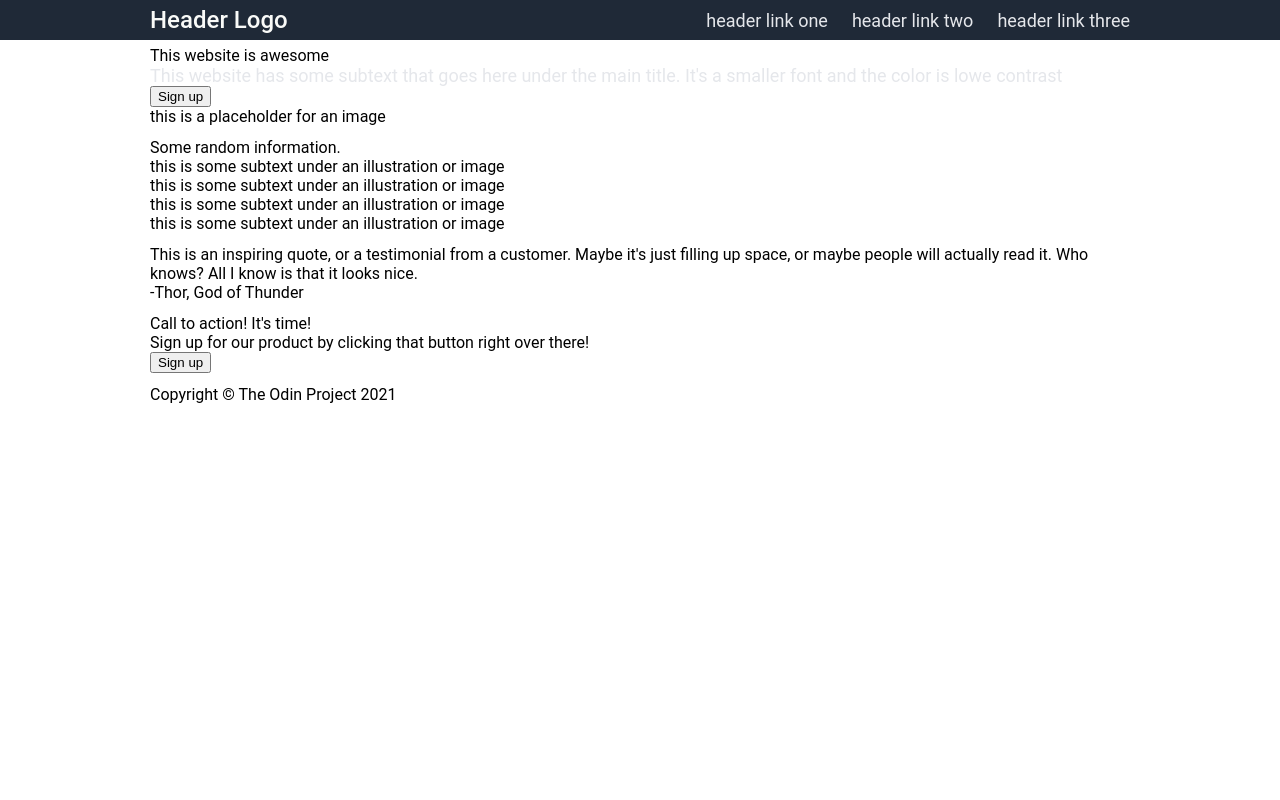
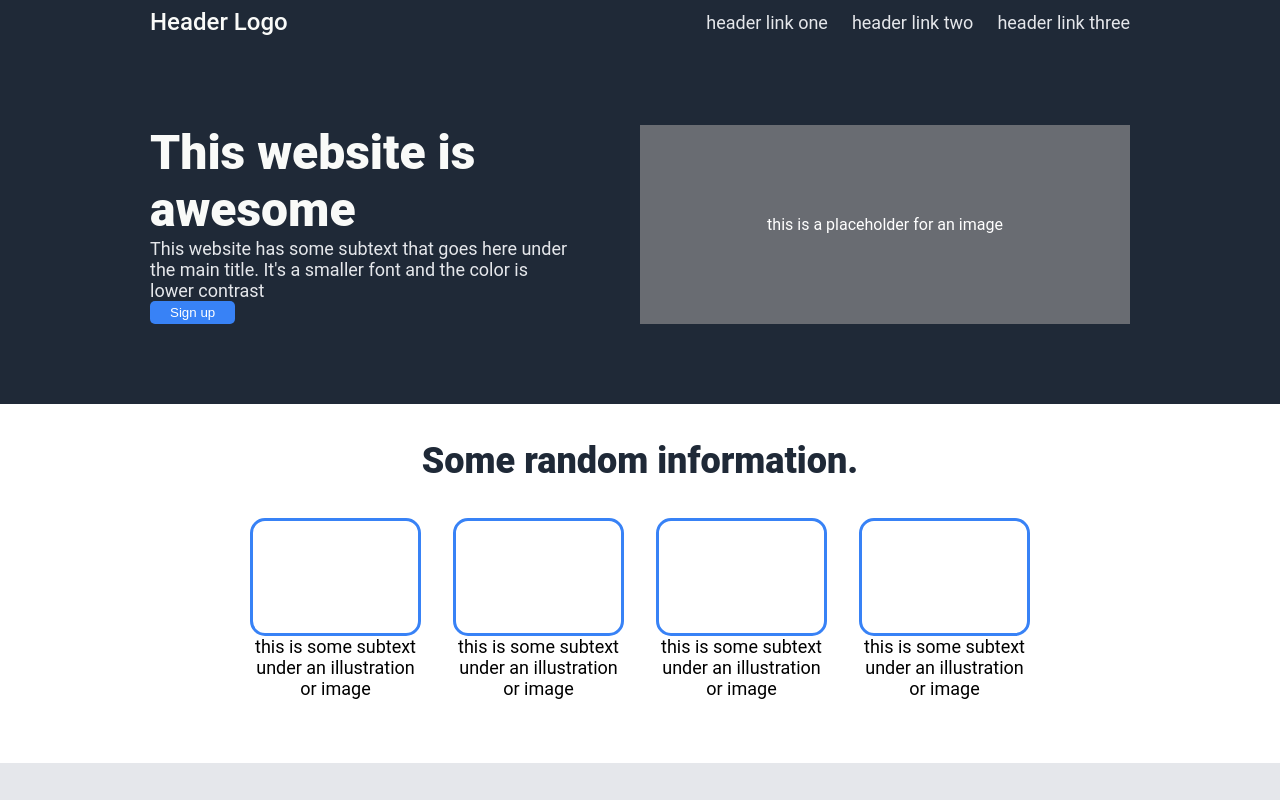
Before and after one commit to Daze-bot/landing-page, a plain HTML site: page index.html in a window 1280 px wide. Shown: the top 800 px of the page. Drawn offline with Linux system fonts and the light colour scheme.

Commit message:
Create landing page layout in css
This was the first attempt at laying out the webpage using css.
There are minor adjustments that need to be made to section 1
in regards to sizing.

```diff
--- a/index.html
+++ b/index.html
@@ -24,7 +24,7 @@
         This website is awesome
       </div>
       <div class="one-body">
-        This website has some subtext that goes here under the main title.  It's a smaller font and the color is lowe contrast
+        This website has some subtext that goes here under the main title.  It's a smaller font and the color is lower contrast
       </div>
       <button class="one-button">Sign up</button>
     </div>
@@ -56,15 +56,17 @@
     </div>
   </div>
   <div class="section-three">
-    <p>This is an inspiring quote, or a testimonial from a customer.  Maybe it's just filling up space, or maybe people will actually read it.  Who knows? All I know is that it looks nice.</p>
-    <p>-Thor, God of Thunder</p>
+    <p class="quote">This is an inspiring quote, or a testimonial from a customer.  Maybe it's just filling up space, or maybe people will actually read it.  Who knows? All I know is that it looks nice.</p>
+    <p class="author">-Thor, God of Thunder</p>
   </div>
   <div class="section-four">
-    <div class="four-text">
-      <div class="text-head">Call to action! It's time!</div>
-      <div class="text-body">Sign up for our product by clicking that button right over there!</div>
+    <div class="inside-four">
+      <div class="four-text">
+        <div class="text-head">Call to action! It's time!</div>
+        <div class="text-body">Sign up for our product by clicking that button right over there!</div>
+      </div>
+      <button class="four-button">Sign up</button>
     </div>
-    <button class="four-button">Sign up</button>
   </div>
   <div class="footer">
     Copyright &copy; The Odin Project 2021
--- a/styles.css
+++ b/styles.css
@@ -9,20 +9,19 @@ body {
 .header,
 .section-one,
 .section-two,
-.section-three,
 .section-four,
 .footer {
-  padding: 6px 150px;
+  padding-left: 150px;
+  padding-right: 150px;
 }
 
 .header {
   display: flex;
   justify-content: space-between;
   background-color: #1f2937;
-}
-
-.left-links {
-  font-size: 24px;
+  padding-top: 8px;
+  padding-bottom: 8px;
+  flex-shrink: 0;
 }
 
 .right-links {
@@ -38,6 +37,7 @@ a {
 .left-links a {
   color: #f9faf8;
   font-weight: 550;
+  font-size: 24px;
 }
 
 .right-links a,
@@ -46,6 +46,130 @@ a {
   font-size: 18px;
 }
 
+.section-one {
+  display: flex;
+  align-items: center;
+  background-color: #1f2937;
+  padding-top: 80px;
+  padding-bottom: 80px;
+}
+
+.part-one {
+  flex: 1;
+  padding-right: 64px;
+}
+
+.one-head {
+  font-size: 48px;
+  color: #f9faf8;
+  font-weight: 800;
+}
+
+.one-button {
+  background-color: #3882f6;
+  color: white;
+  border: 0;
+  padding: 4px 20px;
+}
+
+.part-two {
+  flex: 1;
+  text-align: center;
+  padding-top: 90px;
+  padding-bottom: 90px;
+  color: white;
+  background-color: rgb(105, 108, 114);
+  padding-left: 32px;
+  padding-right: 32px;
+}
+
+.section-two {
+  display: flex;
+  flex-direction: column;
+  text-align: center;
+  padding-bottom: 64px;
+}
+
+.two-head {
+  font-size: 36px;
+  font-weight: 800;
+  color: #1f2937;
+  padding: 36px;
+}
+
+.container {
+  display: flex;
+  gap: 32px;
+  align-items: center;
+  justify-content: center;
+  margin: 0px 100px;
+  font-size: 18px;
+}
+
+.two-img {
+  border-style: solid;
+  border-color: #3882f6;
+  padding: 16px;
+  flex: 1;
+  height: 80px;
+}
+
+.section-three {
+  background-color: #e5e7eb;
+  padding: 64px 300px;
+}
+
+.quote {
+  font-size: 36px;
+  font-style: italic;
+  color: #1f2937;
+}
+
+.author {
+  text-align: end;
+  font-weight: 800;
+}
+
+.inside-four {
+  display: flex;
+  justify-content: space-between;
+  background-color: #3882f6;
+  padding: 32px 64px;
+  align-items: center;
+  color: white;
+}
+
+.text-head {
+  font-size: 20px;
+  font-weight: 700;
+  margin-bottom: 4px;
+}
+
+.four-button {
+  background-color: #3882f6;
+  border-style: solid;
+  border-color: white;
+  color: white;
+  padding: 4px 20px;
+}
+
+.footer {
+  background-color: #1f2937;
+  color: #e5e7eb;
+  text-align: center;
+  padding-top: 24px;
+  padding-bottom: 24px;
+}
+
 p {
   margin: 0;
 }
+
+button,
+.inside-four {
+  border-radius: 5px;
+}
+
+.two-img {
+  border-radius: 15px;
+}
```
Also changed, not shown: 1 other file.
